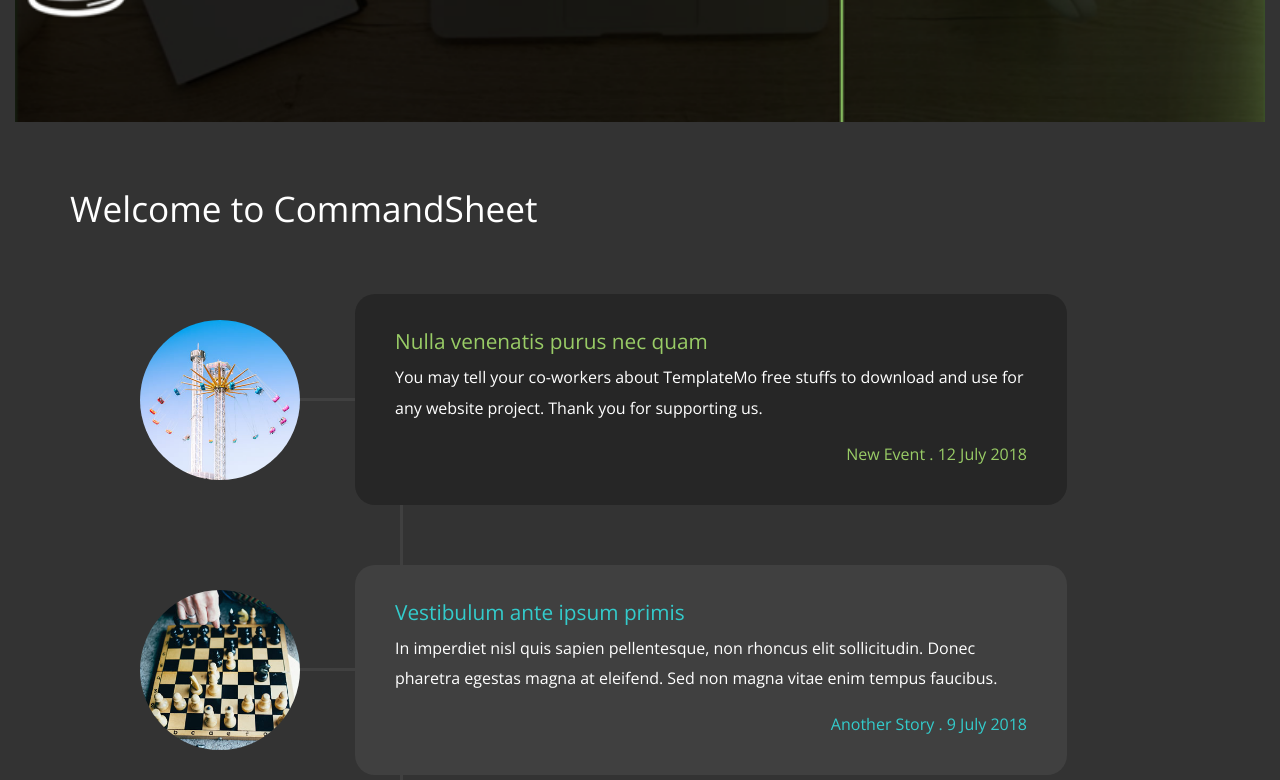
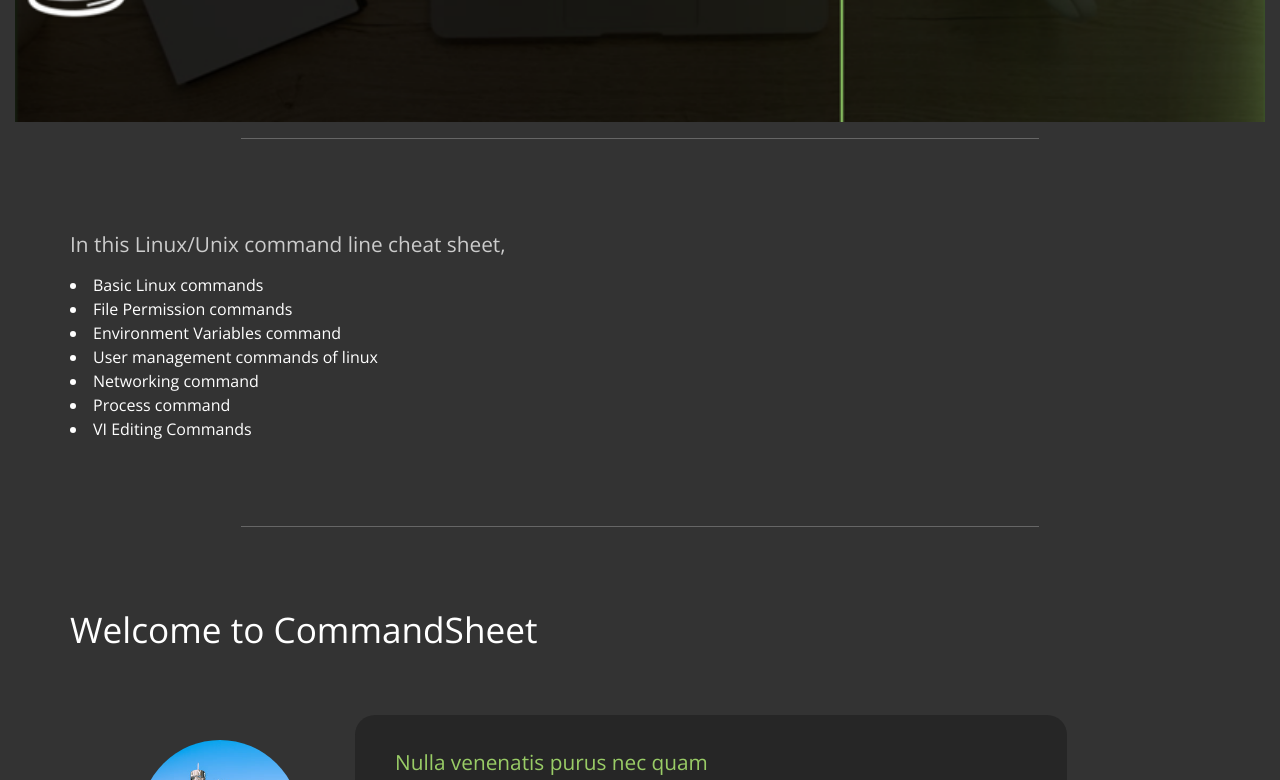
Before and after one commit to lakshitha1629/CommandCheatSheet, a plain HTML site: page index.html in a window 1280 px wide. Shown: the part 640-1420 px from the top of the page. Drawn offline with nearby package versions, Linux system fonts and the light colour scheme.

Commit message:
Added content details to the UI

```diff
--- a/index.html
+++ b/index.html
@@ -32,6 +32,20 @@
       </div>
     </div>
     <div class="container tm-container-2">
+      <hr />
+      <div class="row tm-section-mb tm-section-mt">
+        <div class="col-lg-12 col-md-12 col-sm-12 pr-lg-5 mb-md-0 mb-4">
+          <h3 class="mt-2 mb-3 tm-text-gray">In this Linux/Unix command line cheat sheet,</h3>
+          <li>Basic Linux commands</li>
+          <li>File Permission commands</li>
+          <li>Environment Variables command</li>
+          <li>User management commands of linux</li>
+          <li>Networking command</li>
+          <li>Process command</li>
+          <li>VI Editing Commands</li>
+        </div>
+      </div>
+      <hr />
       <div class="row">
         <div class="col-lg-12">
           <h2 class="tm-welcome-text">Welcome to CommandSheet</h2>
@@ -191,7 +205,7 @@
         <div class="col-lg-12">
           <p class="text-center tm-text-gray tm-copyright-text mb-0">
             Copyright &copy; <span class="tm-current-year">2021</span> Command
-            Cheat Sheet | Team:
+            Cheat Sheet | Team
           </p>
         </div>
       </footer>
```
